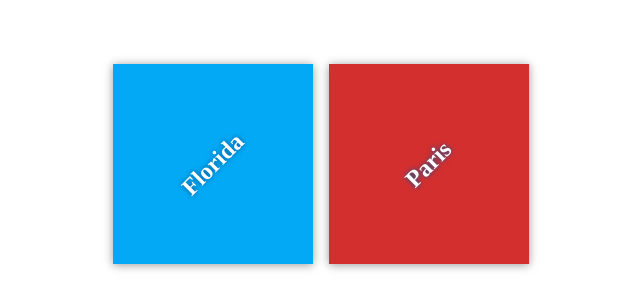
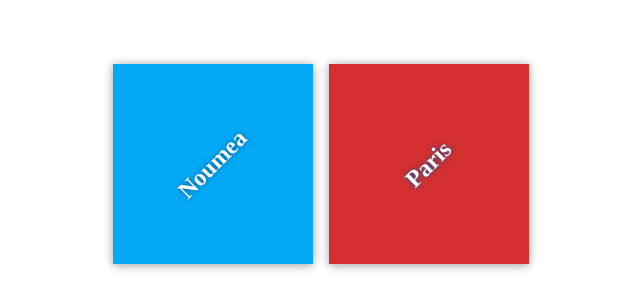
Before and after one commit to puyol/my-travel-plans, a plain HTML site: page index.html in a window 1280 px wide. Shown: the part 236-544 px from the top of the page, 319-959 px from the left. Drawn offline with Linux system fonts and the light colour scheme.

Commit message:
New destination: Noumea

```diff
--- a/index.html
+++ b/index.html
@@ -11,7 +11,7 @@
     <div class="container">
         <div class="destination-container">
             <div class="destination" id="florida">
-                <h2>Florida</h2>
+                <h2>Noumea</h2>
             </div>
 
             <div class="destination" id="paris">
```
